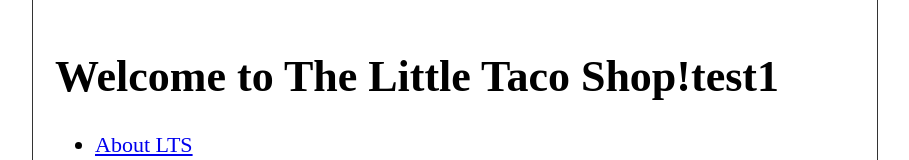
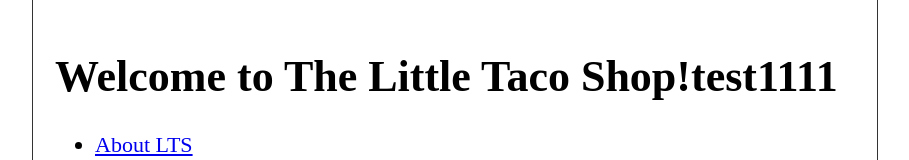
Before and after one commit to codepractice1/project1, a plain HTML site: page index.html in a window 1280 px wide. Shown: the top 160 px of the page, without its empty margins (185-1094 px from the left). Drawn offline with Linux system fonts and the light colour scheme.

Commit message:
commit message

```diff
--- a/index.html
+++ b/index.html
@@ -12,7 +12,7 @@
 
 <body>
     <header>
-        <h1>Welcome to The Little Taco Shop!test1</h1>
+        <h1>Welcome to The Little Taco Shop!test1111</h1>
         <nav>
             <ul>
                 <li>
```
